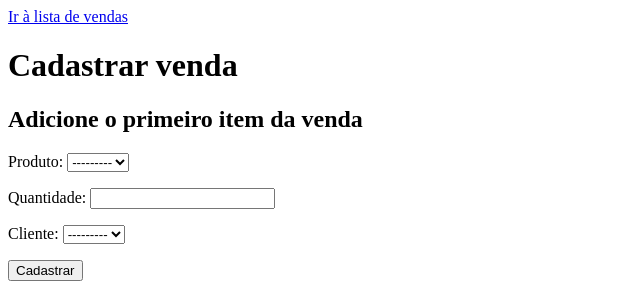
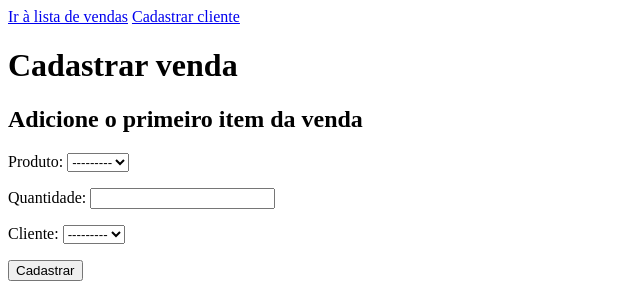
Before and after one commit to Control-Cash/controlcash, a Django app: page /venda/criar in a window 1280 px wide. Shown: the top 300 px of the page, without its empty margins (0-640 px from the left). Run offline with Django 4.2, Linux system fonts and the light colour scheme; data that the repository does not hold is empty.

Commit message:
Adiciona link para cadastro de cliente em venda/criar #73 #76

```diff
--- a/venda/templates/venda/venda/criar.html
+++ b/venda/templates/venda/venda/criar.html
@@ -9,6 +9,8 @@
   <body>
     <a href="{% url 'venda:venda_listar' %}">Ir à lista de vendas</a>
 
+    <a href="{% url 'venda:cliente_criar' %}">Cadastrar cliente</a>
+
     <h1>Cadastrar venda</h1>
     <h2>Adicione o primeiro item da venda</h2>
     <form method="post">
```
